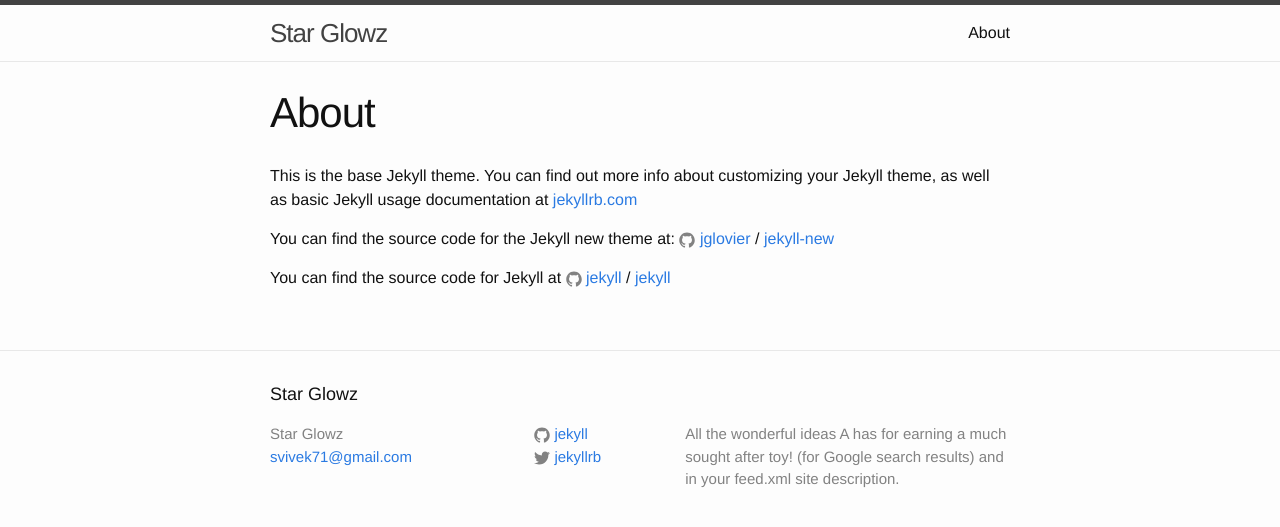
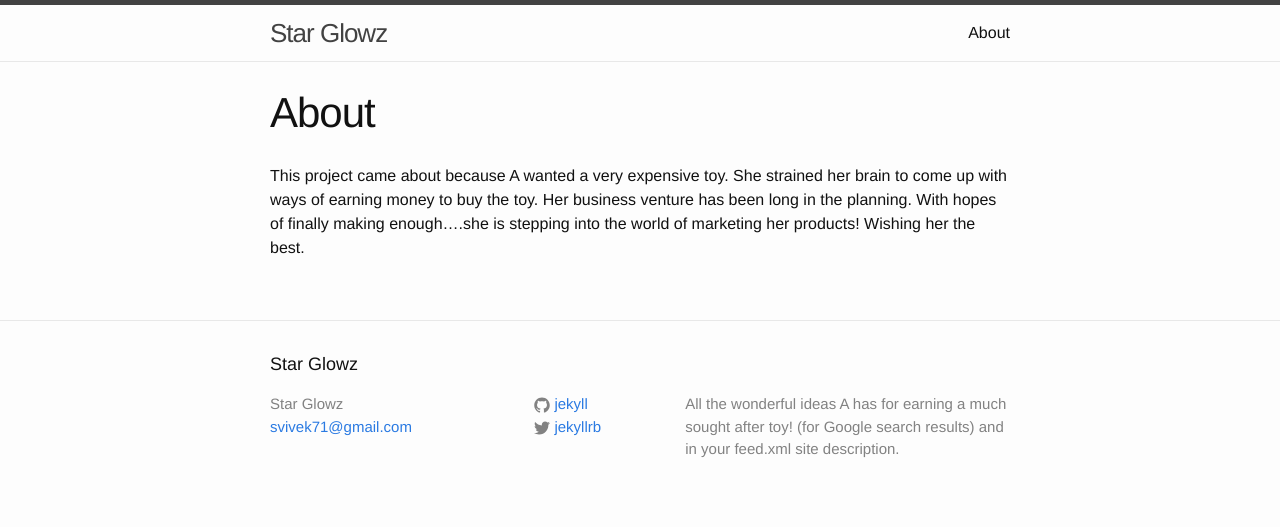
Before and after one commit to svivek71/svivek71.github.io, a Jekyll site: the page built from about.md, in a window 1280 px wide. Shown: the top 527 px of the page. Built offline with Jekyll 4.4.1, drawn with Linux system fonts in a browser that asks for light colours.

Commit message:
Update about.md

```diff
--- a/about.md
+++ b/about.md
@@ -4,12 +4,4 @@ title: About
 permalink: /about/
 ---
 
-This is the base Jekyll theme. You can find out more info about customizing your Jekyll theme, as well as basic Jekyll usage documentation at [jekyllrb.com](http://jekyllrb.com/)
-
-You can find the source code for the Jekyll new theme at:
-{% include icon-github.html username="jglovier" %} /
-[jekyll-new](https://github.com/jglovier/jekyll-new)
-
-You can find the source code for Jekyll at
-{% include icon-github.html username="jekyll" %} /
-[jekyll](https://github.com/jekyll/jekyll)
+This project came about because A wanted a very expensive toy. She strained her brain to come up with ways of earning money to buy the toy. Her business venture has been long in the planning. With hopes of finally making enough....she is stepping into the world of marketing her products! Wishing her the best.
```
